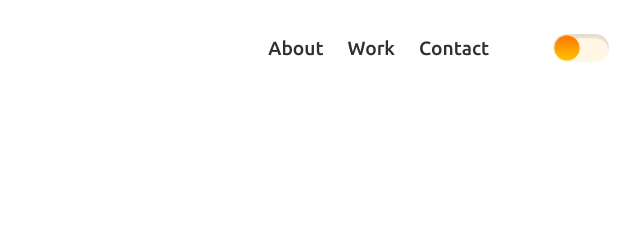
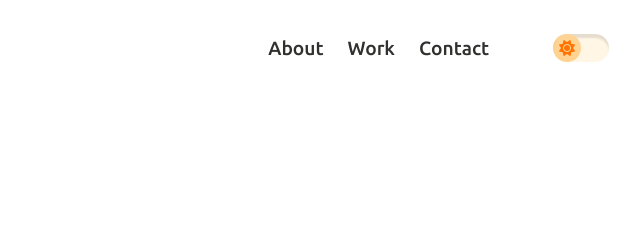
Before and after one commit to sudhanshusingh-g/sudhanshusingh-g.github.io, a plain HTML site: page index.html in a window 1280 px wide. Shown: the top 240 px of the page, 479-1119 px from the left. Drawn offline with Linux system fonts and the light colour scheme.

Commit message:
Some changes

```diff
--- a/index.html
+++ b/index.html
@@ -23,7 +23,7 @@
                             <li class="menu-item"><a href="#contact">Contact</a></li>
                         </ul>
                         <div id="switch">
-                            <div class="lightMode"></i></div>
+                            <div class="lightMode"><i class="fa-solid fa-sun"></i></div>
                         </div>
                         <i class="fa-solid fa-bars"></i>
                     </div>
--- a/index.js
+++ b/index.js
@@ -1,12 +1,15 @@
 const toggle=document.getElementById('switch');
 const toggleMode=document.querySelector('.lightMode');
 
-// toggle.onclick=function(){
-//     toggle.classList.toggle('dark');
-//     toggle.style.justifyContent='flex-end';
-// }
 
-toggle.onclick=function(){
-    toggle.classList.toggle('toggle')
-    toggleMode.classList.toggle('darkMode');
-};
+// toggle.addEventListener("click",()=>{
+
+//     if(toggle.style.justifyContent="flex-start"){
+//         toggle.style.justifyContent="flex-end";
+
+//     }
+//     else{
+//         toggle.style.justifyContent="flex-start"
+//     }
+
+// })
--- a/styles.css
+++ b/styles.css
@@ -82,8 +82,11 @@ header{
     height: 28px;
     border-radius: 2rem;
     background: rgba(255, 246, 228, 0.945);
-    transition: 0.5s;
+    transition: 0.5s all ease-in-out;
     box-shadow: inset 0 4px 2px rgba(0,0,0,0.1);
+    display: flex;
+    justify-content: flex-start;
+    align-items: center;
 }
 .toggle{
     display: flex;
@@ -96,20 +99,17 @@ header{
     justify-content: center;
     width: 28px;
     height: 28px;
-    background: linear-gradient(to bottom, #ff7402,rgb(255, 196, 0));
+    background: linear-gradient(to bottom, #ffd698,rgba(255, 153, 0, 0.384));
     border-radius: 50%;
-    transform: scale(0.9);
 }
 .darkMode{
     width: 28px;
     height: 28px;
     background: linear-gradient(to bottom, #000000,rgb(0, 0, 0));
     border-radius: 50%;
-    transform: scale(0.9);
 }
-.fa-moon{
-    font-size: 1.5rem;
-    color: whitesmoke;
+.fa-sun{
+    color: #ff7402;
 }
 
 .fa-bars{
```
